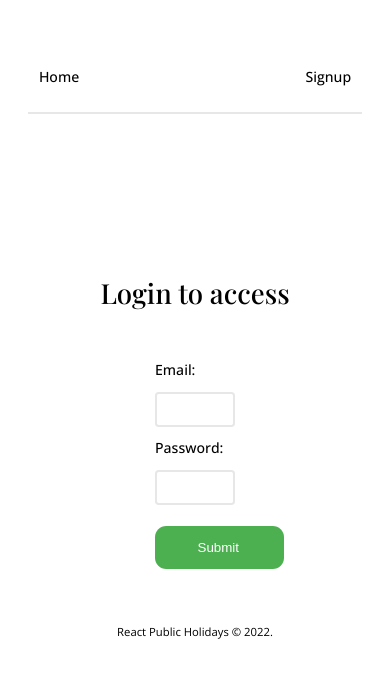
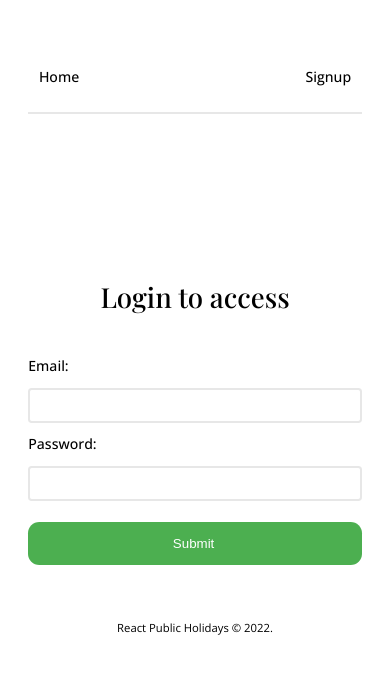
Before and after one commit to Amalitech-Public-Holiday/public-holiday-frontend, a React (Create React App) app: page /login in a window 390 px wide. Shown: the top 678 px of the page. Built offline with nearby package versions, Linux system fonts and the light colour scheme.

Commit message:
Add media query to change form width and margin on mobile

```diff
--- a/src/components/LoginForm/LoginForm.scss
+++ b/src/components/LoginForm/LoginForm.scss
@@ -13,3 +13,10 @@
     }
   }
 }
+
+@media screen and (max-width: 800px) {
+  .LoginForm {
+    margin-top: $space-6;
+    width: 100%;
+  }
+}
```
